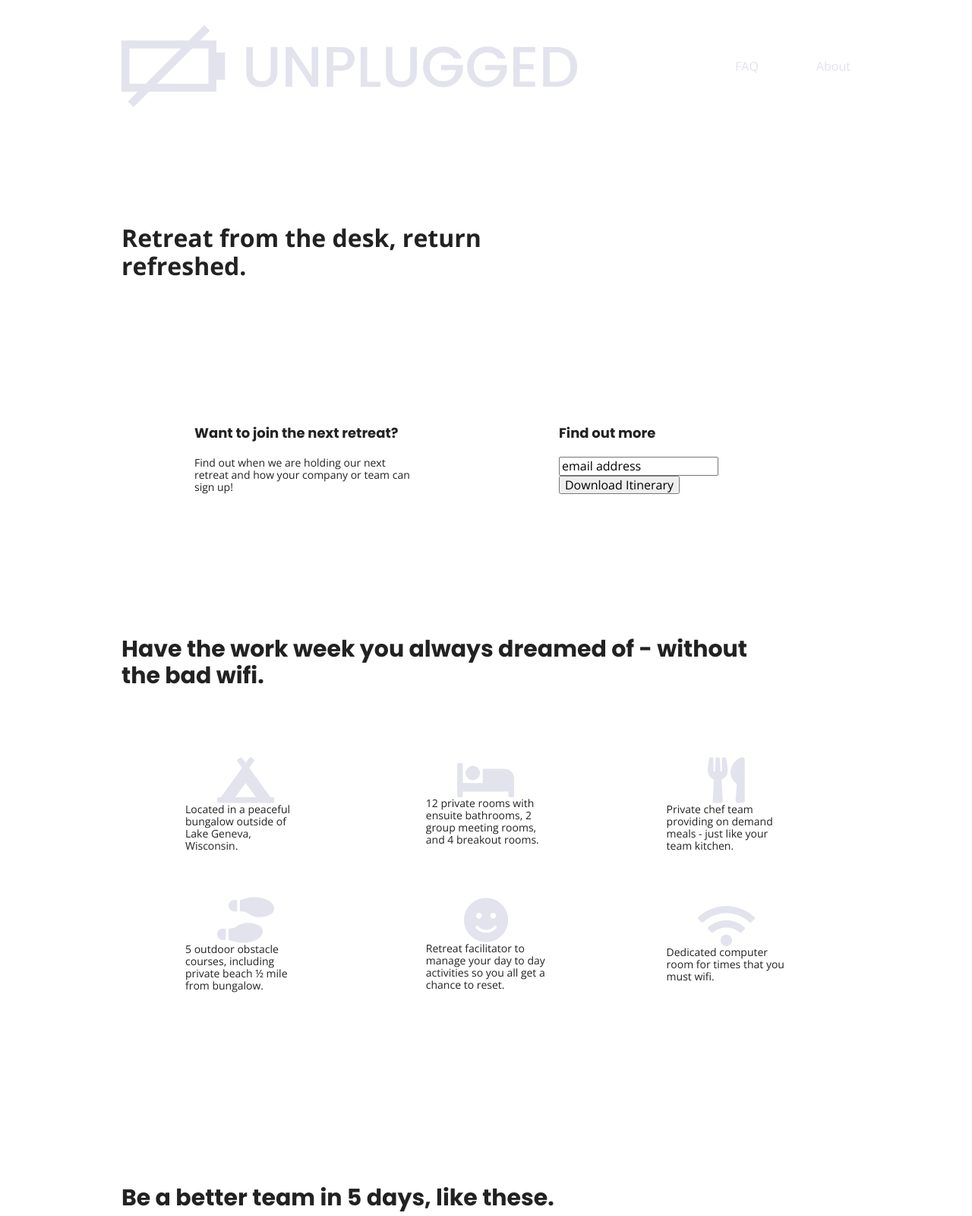
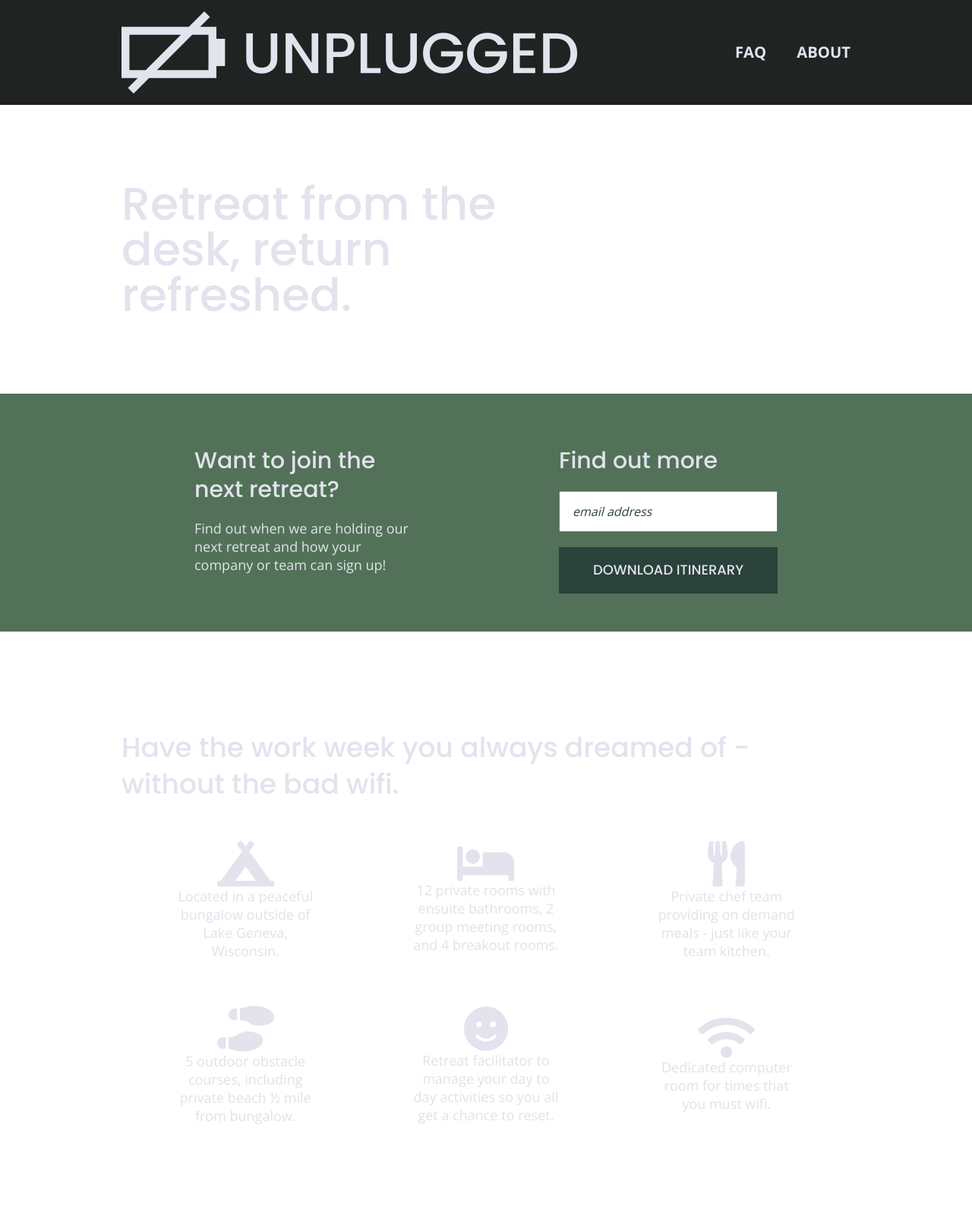
Before and after one commit to kenna-bramble/unplugged-retreat, a website built with Parcel: page index.html in a window 1280 px wide. Shown: the top 1600 px of the page at 76% size. Built offline with nearby package versions, Linux system fonts and the light colour scheme.

Commit message:
Added text styles to all pages and media queries

```diff
--- a/css/main.css
+++ b/css/main.css
@@ -95,6 +95,7 @@
      font-family: 'Open Sans', sans-serif;
      font-size: 1em;
      text-align: left;
+     color: #E2E3ED;
    }
    ul,
    ol {
@@ -107,17 +108,18 @@
    h2 {
      font-family: 'Poppins', sans-serif;
      font-size: 1.875em;
-
+     font-weight: 500;
    }
    h3,
    h4 {
      font-family: 'Poppins', sans-serif;
      font-size: 1.125em;
      margin: 20px 0;
+     font-weight: 500;
    }
    p {
      font-size: 0.875em;
-     line-height: 1.125em;
+     line-height: 1.285;
    }
    img {
 
@@ -142,6 +144,7 @@
      justify-content: center;
      align-items: center;
      flex-flow: row wrap;
+     background-color: #202322;
    }
 
 
@@ -149,6 +152,7 @@
 
    header {
      padding: 15px 0;
+
    }
    header .content-wrapper {
      display: flex;
@@ -161,27 +165,37 @@
      width: 100%;
      margin: 10px 0 20px 0;
      height: 1px;
+     background: #3a3a3a;
    }
    header nav {
+     width: 60%;
+     font-size: 1.125em;
+     font-weight: 700;
+     text-transform: uppercase;
      display: flex;
-     justify-content: center;
+     justify-content: space-around;
      align-items: center;
      flex-flow: row wrap;
-     width: 60%;
    }
    header nav ul {
      display: flex;
      justify-content: space-around;
-     align-items: center;
      width: 100%;
    }
-
+   header nav ul li {
+     font-size: 1.125em;
+   }
 
    /*Footer Section*/
-
+   footer {
+     text-align: center;
+     flex-direction: column;
+     color: #ffffff;
+   }
    footer .content-wrapper {
      width: 55%;
      margin: 50px 0;
+
    }
    footer p {
      margin: 0;
@@ -189,7 +203,7 @@
    footer .contact {
      margin-bottom: 50px;
    }
-   .social p {
+   footer .social-icons p {
      display: flex;
      justify-content: center;
      align-items: center;
@@ -210,19 +224,49 @@
    .hero-area {
      display: flex;
      justify-content: center;
-     align-items: center;
+     flex-flow: row wrap;
    }
-
+   .hero-area h1 {
+     font-size: 2.25em;
+     font-family: 'Poppins', Helvetica, Arial, sans-serif;
+     font-weight: 500;
+     line-height: 1.2;
+   }
    aside {
      display: flex;
      justify-content: center;
      align-items: center;
      flex-flow: row wrap;
+     background-color: #527158;
+   }
+   aside .form {
+     margin-top: 30px;
+   }
+   input[type=text] {
+     box-sizing: border-box;
+     width: 100%;
+     color: #2a423a;
+     font-style: italic;
+     padding: 1em;
+   }
+
+   input[type=button] {
+     width: 100%;
+     padding: 20px 0;
+     margin-top: 20px;
+     background-color: #2a423a;
+     font-family: 'Poppins', Helvetica, Arial, sans-serif;
+     font-weight: 500;
+     font-size: 1.125em;
+     color: #e2e3ed;
+     border: none;
+     text-align: center;
+     text-transform: uppercase;
    }
    .features {
      display: flex;
      justify-content: center;
-     align-items: center;
+     flex-flow: row wrap;
    }
    .features h2 {
      margin-bottom: 60px;
@@ -239,23 +283,29 @@
    }
    .features p {
      margin: 0;
+     color: #e1e2ea;
+     text-align: center;
    }
    .reviews {
+     background-color: #2a423a;
      display: flex;
      justify-content: center;
-     align-items: center;
      flex-flow: row wrap;
    }
    .reviews h2 {
      margin-bottom: 40px;
+     line-height: 1;
    }
    .reviews h3 {
      width: 55%;
      margin: 20px 0;
    }
 
+
+
    /*-------------------- Mobile Styles - About --------------------*/
    .mission {
+     background-color: #527158;
      display: flex;
      justify-content: center;
      align-items: center;
@@ -265,6 +315,7 @@
 
    }
    .contact-section {
+     background-color: #2a423a;
      display: flex;
      justify-content: center;
      align-items: center;
@@ -277,6 +328,7 @@
    /*-------------------- Mobile Styles - FAQ --------------------*/
 
    .faq {
+     background-color: #527158;
      display: flex;
      justify-content: center;
      align-items: center;
@@ -291,12 +343,15 @@
    }
    .faq h2 {
      margin-bottom: 40px;
+     line-height: 1;
    }
 
    .faq-content {
      margin-bottom: 50px;
    }
-
+   .faq-content h4 {
+     line-height: 1.333;
+   }
 
 
 
@@ -390,6 +445,15 @@
 
 /*-----------------------Tablet Styles------------------------*/
 @media only screen and (min-width: 768px) {
+  /* General Styles */
+  h2 {
+    font-size: 2.25em;
+    line-height: 1.333;
+  }
+  h3 {
+    font-size: 1.5em;
+    line-height: 1.25;
+  }
   /*Header-Footer Style*/
   .content-wrapper {
     max-width: 640px;
@@ -420,14 +484,27 @@
     display: flex;
     justify-content: space-between;
     align-items: center;
+    flex-direction: row;
   }
   footer .contact {
     margin-bottom: 0;
+  }
+  footer h4 {
+    font-size: 1.5em;
+    margin-bottom: 40px;
+  }
+  footer p {
+    line-height: 1.285;
   }
   footer .copyright {
     width: 100%;
   }
 
+  .hero-area h1 {
+    font-size: 3em;
+    line-height: 1;
+    margin: 0;
+  }
   /* Aside */
   aside .content-wrapper {
     margin: 50px 0;
@@ -442,6 +519,9 @@
   }
 
   /*Features*/
+  .features h2 {
+    margin-bottom: 20px;
+  }
   .features article {
     flex-basis: 50%;
     display: flex;
@@ -450,13 +530,20 @@
     flex-flow: column wrap;
   }
   .features .features-item-description {
-    width: 50%;
+    width: 62%;
   }
 
   /*Reviews*/
   .reviews article {
     display: flex;
     justify-content: space-between;
+  }
+  .reviews h2 {
+    width: 85%;
+  }
+  .reviews h3 {
+    width: 75%;
+    margin: 0;
   }
   .reviews article div {
     width: 49%;
@@ -480,7 +567,9 @@
     justify-content: space-between;
     align-items: flex-start;
   }
-
+  .contact-content h4 {
+    font-size: 1.5em;
+  }
   /*FAQ Page*/
   .faq-content {
     flex-basis: 45%;
@@ -491,17 +580,39 @@
   .faq h2 {
     width: 100%;
   }
+  .faq h4,
+  .faq p {
+    font-size: .875em;
+    line-height: 1.125;
+  }
 }
 
 /*-----------------------Desktop Styles------------------------*/
 @media only screen and (min-width: 1200px) {
+
   .content-wrapper {
     max-width: 960px;
+  }
+
+  header {
+    padding: 15px 0;
+  }
+  h2 {
+    font-size: 2.25em;
+  }
+  h3,
+  h4 {
+    font-size: 1.875em;
+  }
+  p {
+    font-size: 1.125em;
+    line-height: 1.333;
   }
 
   /* Hero */
   .hero-area h1 {
     width: 60%;
+    font-size: 3.75em;
   }
 
   /* Aside */
@@ -512,6 +623,9 @@
   aside .content-wrapper .form {
     width: 30%;
   }
+  .form-description p {
+    font-size: 1.125em;
+  }
 
   /*Features */
   .features h2 {
@@ -521,17 +635,34 @@
     flex-basis: 33%;
   }
   /* Reviews */
+
+  .reviews h2 {
+    padding-bottom: 50px;
+  }
   .reviews article div {
     width: 42%;
+  }
+  footer h4 {
+    font-size: 1.875em;
   }
   /* =============== ABOUT PAGE ================ */
   .mission h2,
   .contact-section .content-wrapper h2 {
     width: 95%;
+    font-size: 3em;
+  }
+  .contact-content h4 {
+    font-size: 1.875em;
   }
   /* ============== FAQ PAGE ================ */
-  faq h2 {
+  .faq h2 {
     width: 100%;
+    font-size: 3em;
+  }
+  .faq h4,
+  .faq p {
+    font-size: 1.125em;
+    line-height: 1;
   }
 }
 
--- a/index.html
+++ b/index.html
@@ -34,7 +34,7 @@
         <nav>
           <ul>
             <li><a href="faq/index.html" target="_blank">FAQ</a></li>
-            <li><a href="about/index.html" target="_blank">About</a></li>
+            <li><a href="about/index.html" target="_blank">ABOUT</a></li>
           </ul>
         </nav>
       </div>
```
Also changed, not shown: 1 other file.
